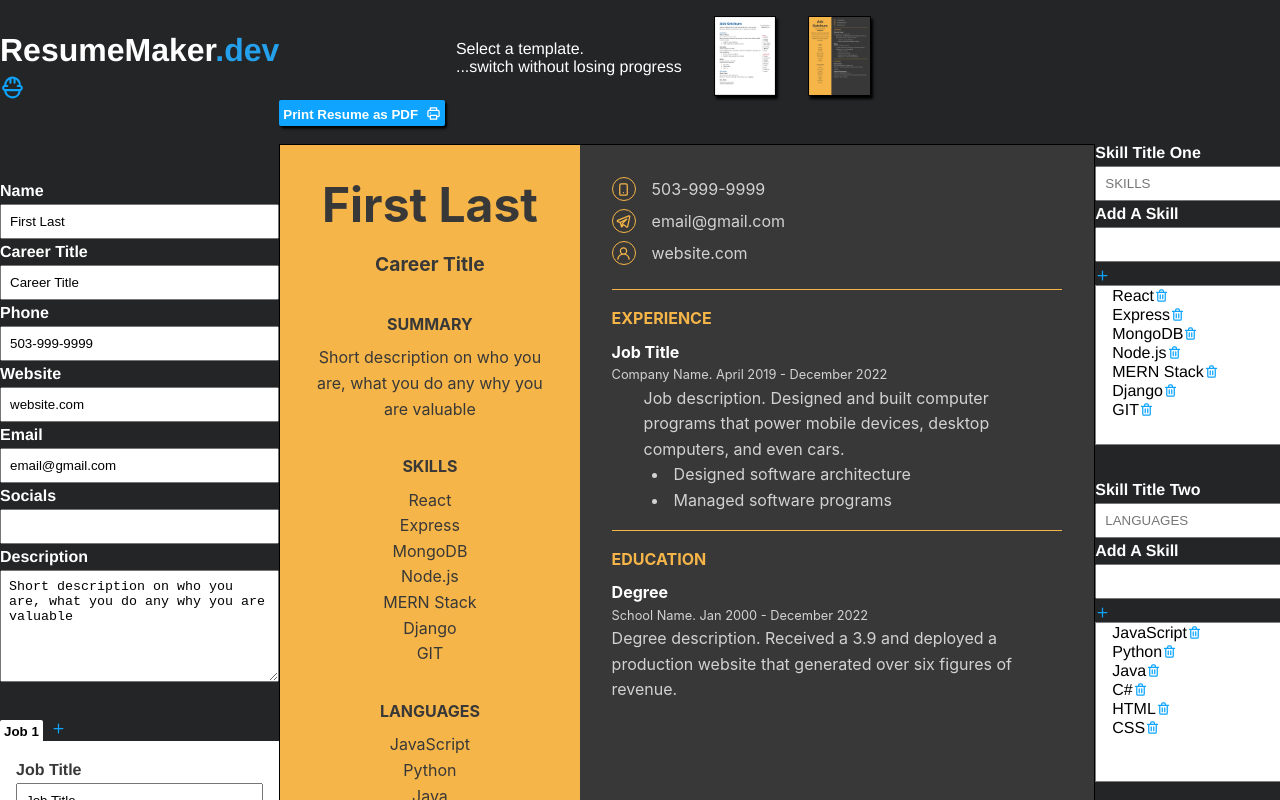
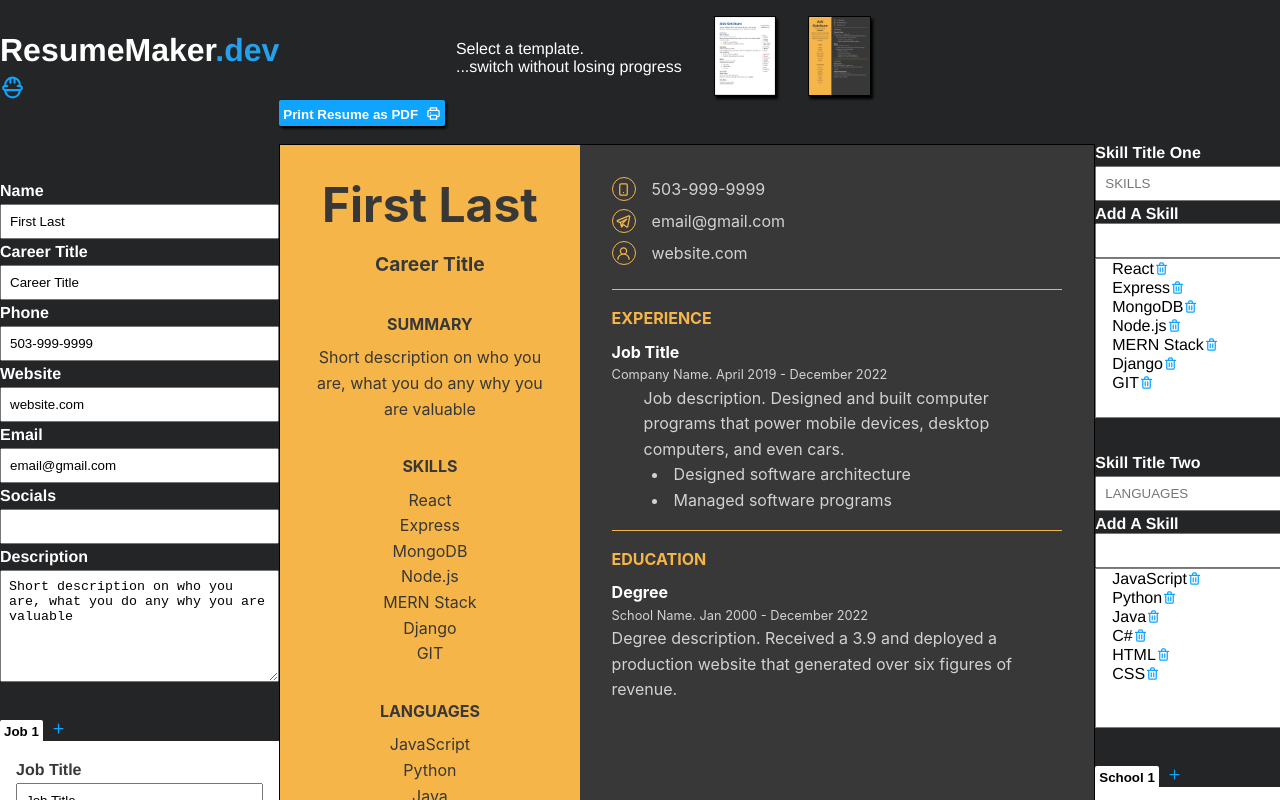
Before and after one commit to ChimentiMatt/Resume_Builder, a React (Create React App) app: page / in a window 1280 px wide. Shown: the top 800 px of the page. Built offline with nearby package versions, Linux system fonts and the light colour scheme.

Commit message:
more form styling

```diff
--- a/src/components/Home.jsx
+++ b/src/components/Home.jsx
@@ -267,9 +267,9 @@ const Home = () => {
                     <label name='skills'>Add A Skill</label>
                     <br/>
 
-                    <input className='skills-input' onChange={(event) => setBuildSkill(event.target.value)}></input>
+                    <input className='skills-input-and-btn ' onChange={(event) => setBuildSkill(event.target.value)}></input>
 
-                    <UilPlus onClick={addSkill} size="15" color="#0EA4FF" className='icon-btn'/>
+                    <UilPlus onClick={addSkill} size="15" color="#0EA4FF" className='icon-btn m-l'/>
 
                     <div className='skill-box'>
                         {skills.map((skill, index) => (
@@ -290,8 +290,8 @@ const Home = () => {
                     <label className='skills-input' name='skills'>Add A Skill</label>
                     <br/>
 
-                    <input className='skills-input' onChange={(event) => setBuildSecondarySkill(event.target.value)}></input>
-                    <UilPlus onClick={addSecondarySkill}  size="15" color="#0EA4FF" className='icon-btn'/>
+                    <input className='skills-input-and-btn' onChange={(event) => setBuildSecondarySkill(event.target.value)}></input>
+                    <UilPlus onClick={addSecondarySkill}  size="15" color="#0EA4FF" className='icon-btn m-l'/>
 
                     <div className='skill-box'>
                         {secondarySkill.map((skill, id) => (
--- a/src/styles/home.css
+++ b/src/styles/home.css
@@ -291,10 +291,15 @@ button:hover{
 }
 
 .skills-input{
+    /* width: 90%; */
+    width: 100%;
     margin-top: .25rem;
     margin-bottom: .25rem;
-    width: 90%;
     margin-right: .5rem;
+}
+
+.skills-input-and-btn{
+    width: 88%;
 }
 
 #skills-forms label{
@@ -302,8 +307,8 @@ button:hover{
 }
 
 .skill-box{
+    /* width: 90%; */
     border: 1px solid rgba(0, 0, 0, 0.5);
-    width: 90%;
     background-color: white;
     overflow-y:scroll;
     height: 10rem;
--- a/src/styles/index.css
+++ b/src/styles/index.css
@@ -222,12 +222,10 @@ textarea {
 
   }
 
-  .skills-input{
-
-  }
 
   .skill-box{
-    width: 10rem;
+    /* width: 10rem; */
+    /* width: 1rem; */
   }
 
   .print-btn{
```
